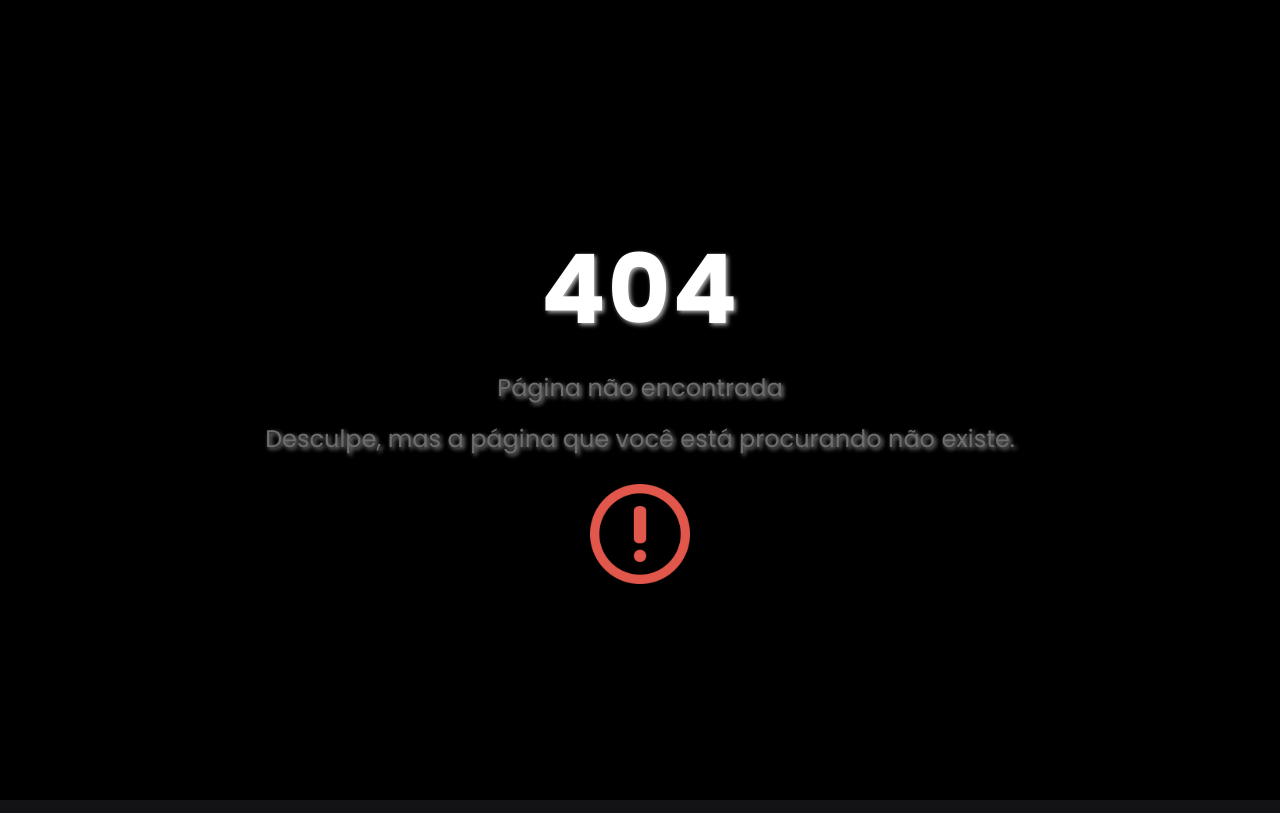
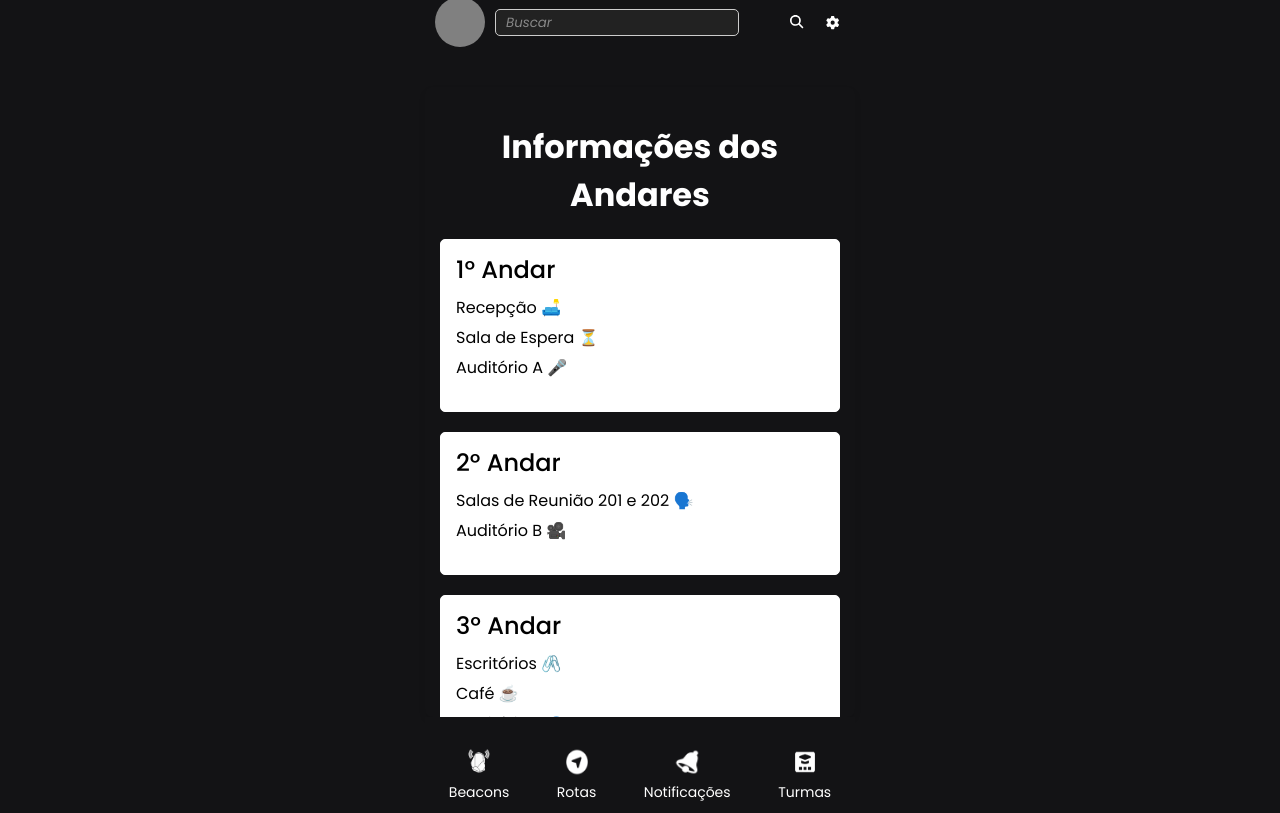
Before and after one commit to ruanpedroguedes/beacon-navigator, a React (Vite) app: page /admin/location in a window 1280 px wide. Before the commit this address had no page. Built offline with nearby package versions, Linux system fonts and the light colour scheme; sample sign-in values are in the browser's storage.

Commit message:
Criação de page para vizualizar andares e seus compartimentos

```diff
--- a/index.html
+++ b/index.html
@@ -3,7 +3,7 @@
   <head>
     <meta charset="UTF-8" />
     <meta name="viewport" content="width=device-width, initial-scale=1.0" />
-    <title>AZUR</title>
+    <title>Beacon Navigator</title>
     <link rel="preconnect" href="https://fonts.googleapis.com">
     <link rel="preconnect" href="https://fonts.gstatic.com" crossorigin>
     <link href="https://fonts.googleapis.com/css2?family=Space+Grotesk:wght@300..700&display=swap" rel="stylesheet">
--- /dev/null
+++ b/src/components/Location/Location.css
@@ -0,0 +1,57 @@
+/* File: FloorInfo.css */
+
+.floor-container {
+  max-height: 600px; /* Define uma altura máxima */
+  max-width: 400px;
+  overflow-y: auto; /* Adiciona barra de rolagem caso o conteúdo exceda a altura máxima */
+  padding: 15px; /* Ajuste do preenchimento interno para compactar */
+  background-color: #131315;
+  box-shadow: 0 4px 6px rgba(0, 0, 0, 0.1);
+  border-radius: 8px;
+}
+
+.title {
+  text-align: center;
+  color: white;
+  margin-bottom: 20px;
+}
+
+.floor-card {
+  margin-bottom: 20px;
+  padding: 15px;
+  border: 1px solid white;
+  border-radius: 5px;
+  background-color: white;
+  transition: transform 0.3s ease, box-shadow 0.3s ease, background-color 0.3s ease, color 0.3s ease;
+}
+
+.floor-card:hover {
+  transform: translateY(-5px);
+  box-shadow: 0 4px 8px rgba(0, 0, 0, 0.15);
+  background-color: #DA1010;
+  border: 1px solid #DA1010;
+  color: white; /* Muda a cor do texto do card */
+}
+
+.floor-card:hover .floor-name,
+.floor-card:hover .floor-details li {
+  color: white; /* Muda a cor dos textos internos */
+}
+
+.floor-name {
+  margin: 0;
+  font-size: 1.5rem;
+  color: black;
+}
+
+.floor-details {
+  list-style-type: none;
+  padding: 0;
+  margin-top: 10px;
+}
+
+.floor-details li {
+  font-size: 1rem;
+  color: black;
+  margin-bottom: 5px;
+}
--- /dev/null
+++ b/src/components/Location/Location.jsx
@@ -0,0 +1,66 @@
+import React from 'react';
+import './Location.css';
+
+const Location = () => {
+    const floors = [
+      {
+        name: '1º Andar',
+        details: ['Recepção 🛋️', 'Sala de Espera ⏳', 'Auditório A 🎤'],
+      },
+      {
+        name: '2º Andar',
+        details: ['Salas de Reunião 201 e 202 🗣️', 'Auditório B 🎥'],
+      },
+      {
+        name: '3º Andar',
+        details: ['Escritórios 🖇️', 'Café ☕', 'Auditório C 🎭'],
+      },
+      {
+        name: '4º Andar',
+        details: ['Biblioteca 📚', 'Laboratório de Informática 💻'],
+      },
+      {
+        name: '5º Andar',
+        details: ['Sala de Treinamento 🎓', 'Lounge de Descanso 🛋️'],
+      },
+      {
+        name: '6º Andar',
+        details: ['Coworking 🖥️', 'Auditório D 🎙️'],
+      },
+      {
+        name: '7º Andar',
+        details: ['Sala de Projeção 📽️', 'Área de Jogos 🎮'],
+      },
+      {
+        name: '8º Andar',
+        details: ['Refeitório 🍽️', 'Sala de TV 📺'],
+      },
+      {
+        name: '9º Andar',
+        details: ['Espaço Fitness 🏋️', 'Sauna 🧖'],
+      },
+      {
+        name: '10º Andar',
+        details: ['Terraço 🌇', 'Jardim Suspenso 🌿'],
+      },
+    ];
+
+
+  return (
+    <div className="floor-container">
+      <h1 className="title">Informações dos Andares</h1>
+      {floors.map((floor, index) => (
+        <div className="floor-card" key={index}>
+          <h2 className="floor-name">{floor.name}</h2>
+          <ul className="floor-details">
+            {floor.details.map((detail, idx) => (
+              <li key={idx}>{detail}</li>
+            ))}
+          </ul>
+        </div>
+      ))}
+    </div>
+  );
+};
+
+export default Location;
--- /dev/null
+++ b/src/pages/admin/Location.jsx
@@ -0,0 +1,18 @@
+import React from 'react';
+import Header from '../../components/Header/Header';
+import Footer from '../../components/Footer/Footer';
+import Location from '../../components/Location/Location';
+
+const Localiza = () => {
+    return (
+      <>
+      <Header/>
+      <main>
+        <Location/>
+      </main>
+      <Footer/>
+      </>
+    );
+  };
+
+  export default Localiza;
--- a/src/pages/login.jsx
+++ b/src/pages/login.jsx
@@ -3,7 +3,7 @@ import Login from '../components/Login/Login';
 export default function Form() {
     return (
         <>
-            <Login />
+        <Login />
         </>
     );
 }
--- /dev/null
+++ b/src/pages/student/Location.jsx
@@ -0,0 +1,18 @@
+import React from 'react';
+import Header from '../../components/Header/Header';
+import Footer from '../../components/Footer/Footer';
+import Location from '../../components/Location/Location';
+
+const Localiza = () => {
+    return (
+      <>
+      <Header/>
+      <main>
+        <Location/>
+      </main>
+      <Footer/>
+      </>
+    );
+  };
+
+  export default Localiza;
--- /dev/null
+++ b/src/pages/teacher/Location.jsx
@@ -0,0 +1,18 @@
+import React from 'react';
+import Header from '../../components/Header/Header';
+import Footer from '../../components/Footer/Footer';
+import Location from '../../components/Location/Location';
+
+const Localiza = () => {
+    return (
+      <>
+      <Header/>
+      <main>
+        <Location/>
+      </main>
+      <Footer/>
+      </>
+    );
+  };
+
+  export default Localiza;
--- a/src/routes/adminRoutes.jsx
+++ b/src/routes/adminRoutes.jsx
@@ -4,14 +4,15 @@ import PrivateRoute from '../components/PrivateRoute';
 import AdminDashboard from '../pages/admin/Dashboard';
 import AdminUsers from '../pages/admin/Users';
 import AdminTurmas from '../pages/admin/TurmasDetalhes';
+import AdminLocation from '../pages/admin/Location'; // Importando o componente AdminLocation
 import TurmaDetalhes from '../components/TurmaDetalhes/TurmaDetalhes';
 
 const adminRoutes = [
   <Route key="admin-dashboard" path="/admin/dashboard" element={<PrivateRoute roles={['admin']}><AdminDashboard /></PrivateRoute>} />,
   <Route key="admin-users" path="/admin/users" element={<PrivateRoute roles={['admin']}><AdminUsers /></PrivateRoute>} />,
   <Route key="admin-turmas" path="/admin/turmas-detalhes" element={<PrivateRoute roles={['admin']}><AdminTurmas /></PrivateRoute>} />,
-  <Route key="turma-detalhes" path="/admin/turmas-detalhes/:id" element={<PrivateRoute roles={['admin']}><TurmaDetalhes /></PrivateRoute>} />
-  // Adicione mais rotas de admin aqui
+  <Route key="turma-detalhes" path="/admin/turmas-detalhes/:id" element={<PrivateRoute roles={['admin']}><TurmaDetalhes /></PrivateRoute>} />,
+  <Route key="admin-location" path="/admin/location" element={<PrivateRoute roles={['admin']}><AdminLocation /></PrivateRoute>} /> // Nova rota para AdminLocation
 ];
 
 export default adminRoutes;
--- a/src/routes/studentRoutes.jsx
+++ b/src/routes/studentRoutes.jsx
@@ -2,10 +2,11 @@ import React from 'react';
 import { Route } from 'react-router-dom';
 import PrivateRoute from '../components/PrivateRoute';
 import StudentDashboard from '../pages/student/Dashboard';
+import StudentLocation from '../pages/student/Location'
 
 const studentRoutes = [
   <Route key="student-dashboard" path="/student/dashboard" element={<PrivateRoute roles={['student']}><StudentDashboard /></PrivateRoute>} />,
-  // Adicione mais rotas de aluno aqui
+  <Route key="student-location" path="/student/location" element={<PrivateRoute roles={['student']}><StudentLocation /></PrivateRoute>} />
 ];
 
 export default studentRoutes;
--- a/src/routes/teacherRoutes.jsx
+++ b/src/routes/teacherRoutes.jsx
@@ -2,10 +2,11 @@ import React from 'react';
 import { Route } from 'react-router-dom';
 import PrivateRoute from '../components/PrivateRoute';
 import TeacherDashboard from '../pages/teacher/Dashboard';
+import TeacherLocation from '../pages/teacher/Location'
 
 const teacherRoutes = [
   <Route key="teacher-dashboard" path="/teacher/dashboard" element={<PrivateRoute roles={['teacher']}><TeacherDashboard /></PrivateRoute>} />,
-  // Adicione mais rotas de professor aqui
+  <Route key="teacher-location" path="/teacher/location" element={<PrivateRoute roles={['teacher']}><TeacherLocation /></PrivateRoute>} />
 ];
 
 export default teacherRoutes;
```
